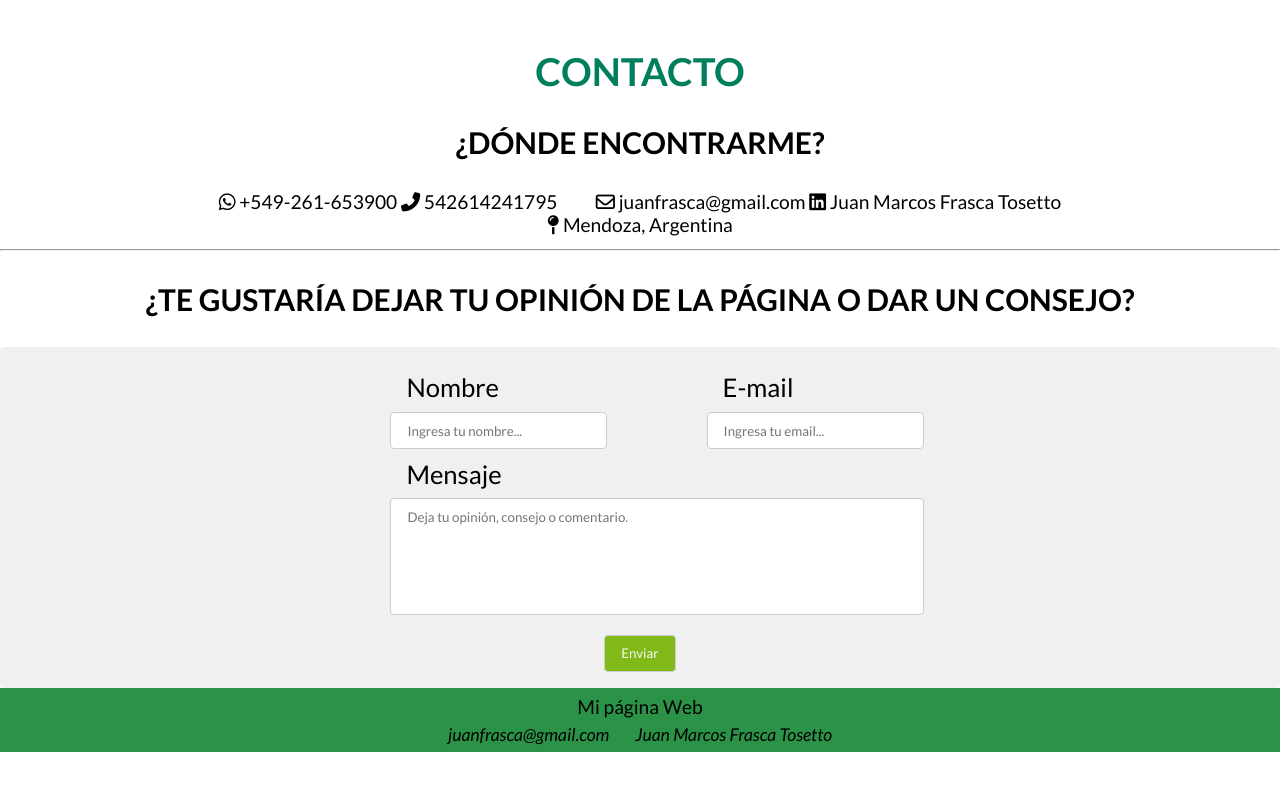
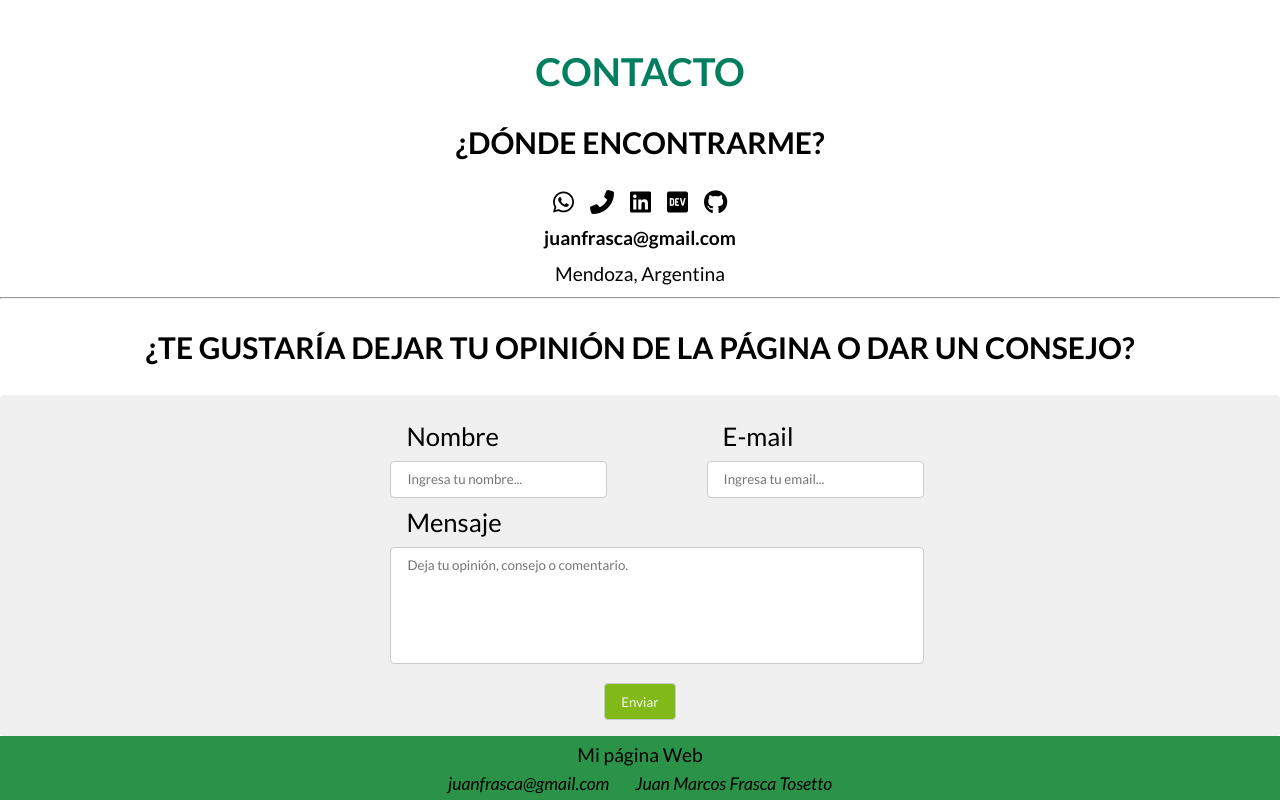
Before and after one commit to juanfrasca/resumedesign, a plain HTML site: page index.html in a window 1280 px wide. Shown: the part 1939-2739 px from the top of the page. Before the commit the page ends 2691 px from the top, so only its background shows below. Drawn offline with Linux system fonts and the light colour scheme.

Commit message:
Cuarto commit

```diff
--- a/css/style.css
+++ b/css/style.css
@@ -135,23 +135,23 @@ nav>a:hover{
     width: 20%;
 }
 
-#contacto>div>a:hover{
-    color: blueviolet;
+#contacto a:hover{
+    color:/*--spanish-viridian:*/ #007f5fff;
 }
 
 #datos-contacto{
     display: flex;
     width: 100%;
     justify-content: center;
-    column-gap: 2.4rem;
+    column-gap: 1rem;
 }
-
 
 #datos-ubicacion{
     display: flex;
     flex-direction: column;
     align-items: center;
-    font-size: 1.2rem
+    font-size: 1.2rem;
+    row-gap: 0.8rem;
 }
 
 #datos-ubicacion a:hover{
--- a/index.html
+++ b/index.html
@@ -152,18 +152,18 @@
             <h3>¿DÓNDE ENCONTRARME?</h3>
             <div id="datos-ubicacion">
                 <div id="datos-contacto">
-                    <div><a
-                            href="https://wa.me/5492616539000/?text=Hola,%20Juan.%20Quisiera%20entrar%20en%20contacto%20con%20vos.%20"><i
-                                class="fab fa-whatsapp"></i> +549-261-653900</a>
-                        <a href="tel:542614241795" target="_blank"><i class="fas fa-phone-alt"></i> 542614241795</a>
-                    </div>
-                    <div> <a href="mailto:juanfrasca@gmail.com" target="_blank"><i class="far fa-envelope"></i>
-                            juanfrasca@gmail.com</a>
-                        <a href="https://ar.linkedin.com/in/juan-frasca" target="_blank"><i class="fab fa-linkedin"></i>
-                            Juan Marcos Frasca Tosetto</a>
-                    </div>
+                    <a
+                        href="https://wa.me/5492616539000/?text=Hola,%20Juan.%20Quisiera%20entrar%20en%20contacto%20con%20vos.%20">
+                        <i class="fab fa-whatsapp fa-lg"></i>
+                        </a>
+                    <a href="tel:5492616539000" target="_blank"><i class="fas fa-phone-alt fa-lg"></i></a>
+                    <a href="https://ar.linkedin.com/in/juan-frasca" target="_blank"><i class="fab fa-linkedin fa-lg"></i></a>
+                    <a href="https://dev.to/juanfrasca"><i class="fab fa-dev fa-lg"></i></a>
+                    <a href="https://github.com/juanfrasca"><i class="fab fa-github fa-lg"></i></a>
                 </div>
-                <a href="https://goo.gl/maps/NRPrvkaFAxB5v7u67" target="_blank"><i class="fas fa-map-pin"></i>
+                <strong><a href="mailto:juanfrasca@gmail.com" target="_blank">
+                        juanfrasca@gmail.com</a></strong>
+                <a href="https://goo.gl/maps/NRPrvkaFAxB5v7u67" target="_blank">
                     Mendoza, Argentina</a>
             </div>
         </div>
```
